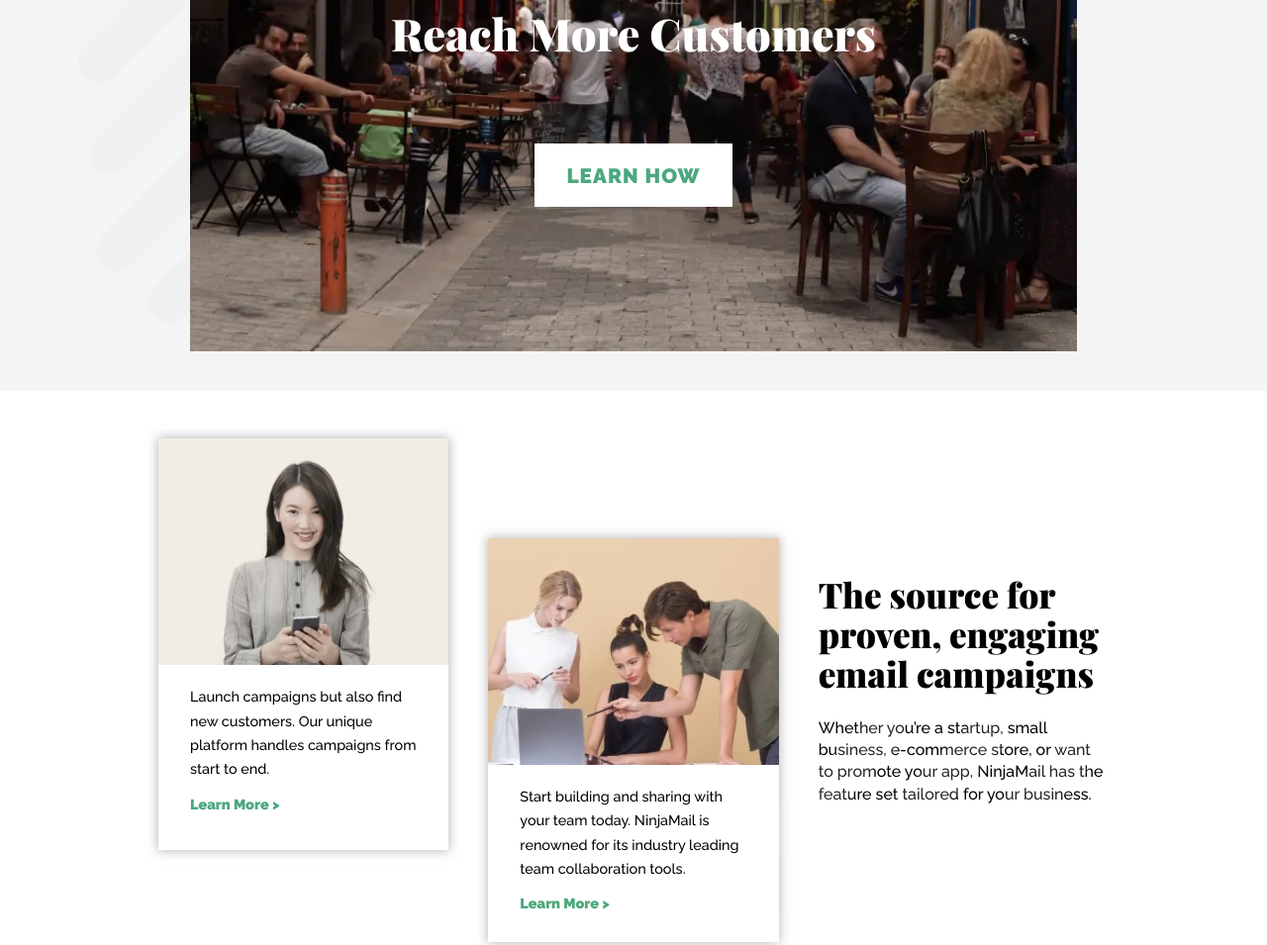
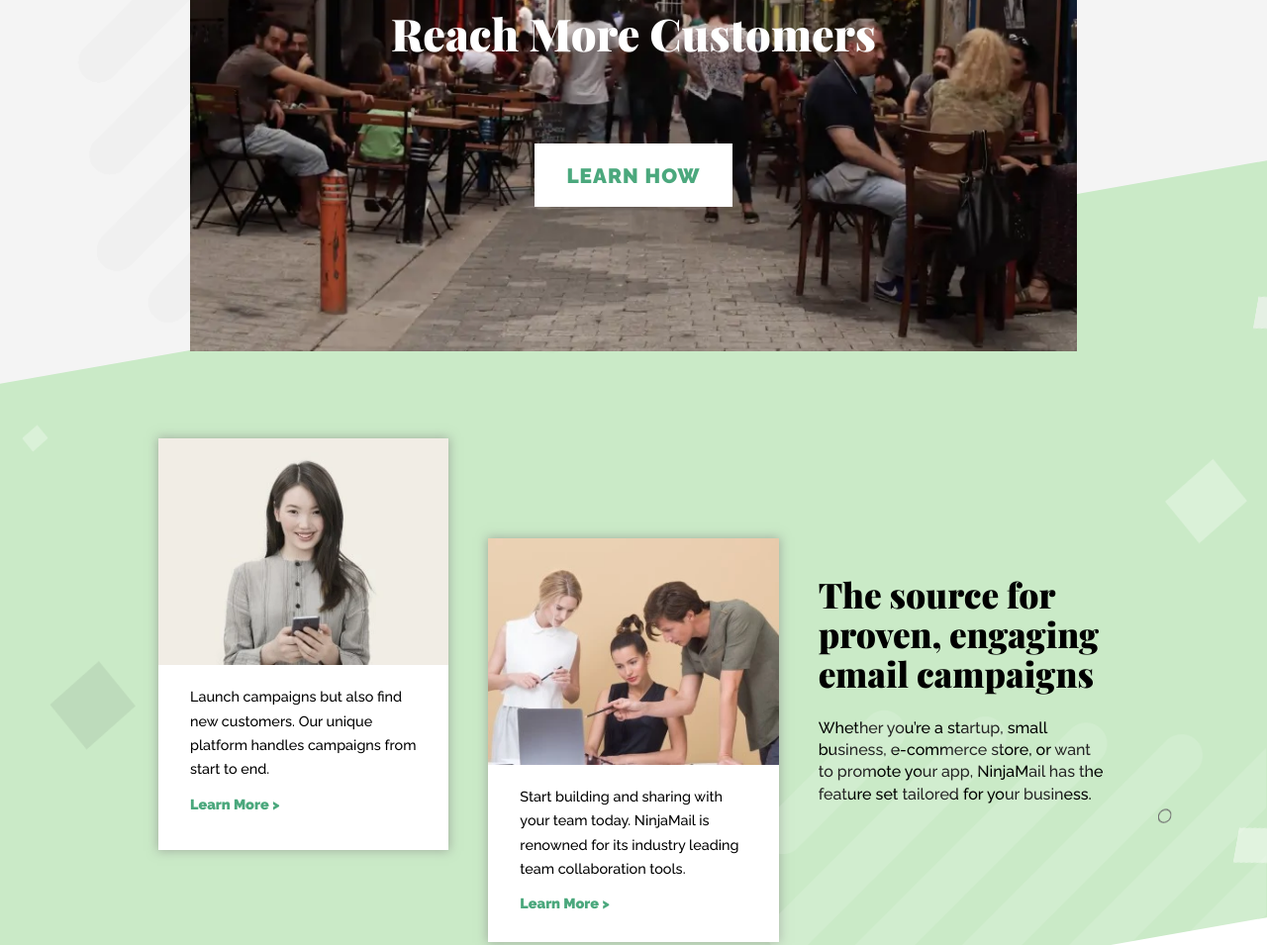
Before and after one commit to Chrystian22/Landing-Responsive, a website built with Vite: page index.html in a window 1280 px wide. Shown: the part 997-1952 px from the top of the page at 99% size. Built offline with nearby package versions, Linux system fonts and the light colour scheme; files whose address does not match are found by name.

Commit message:
Update cards.css

```diff
--- a/css/cards.css
+++ b/css/cards.css
@@ -27,7 +27,7 @@
     right: 0;
     bottom: 0;
     left: 0;
-    background-image: url(../assets/fg/green-back.png);
+    background-image: url(../assets/fg/green-back.webp);
     transform: skew(0deg, -10deg) translateY(-120px);
 }
     /* Imagen del Slash blanco */
```
